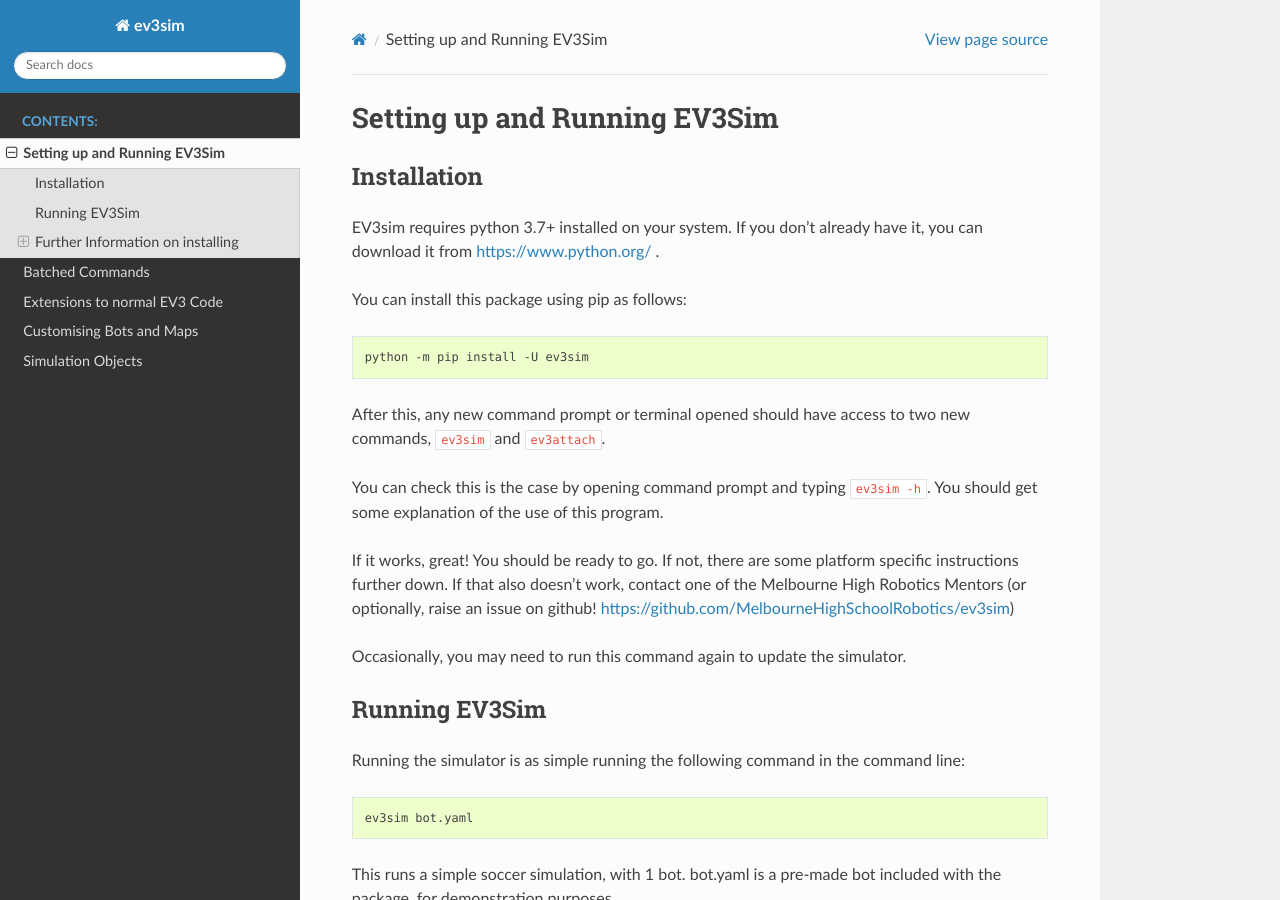
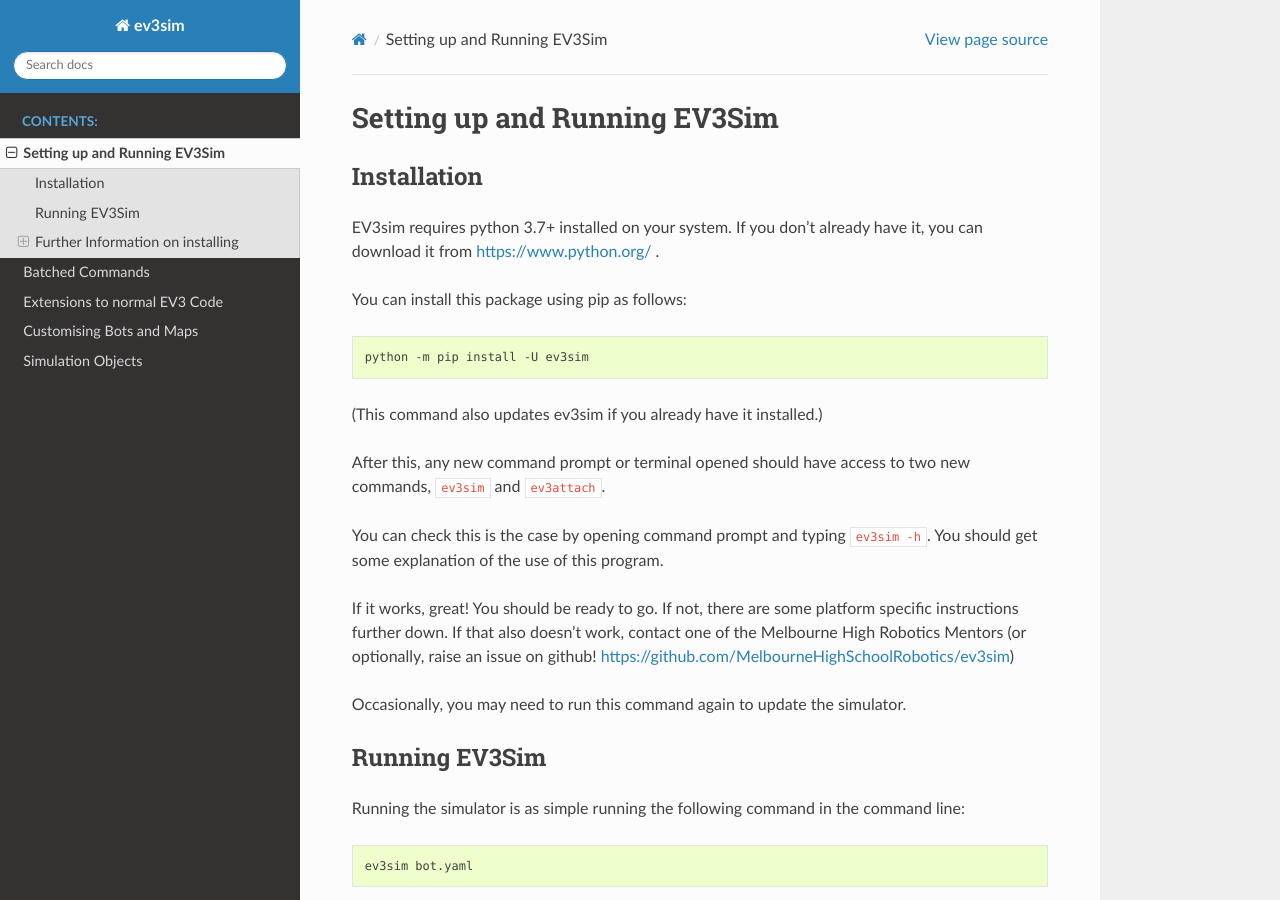
Before and after one commit to MelbourneHighSchoolRobotics/ev3sim, a Sphinx documentation site: the page built from docs/setup.rst, in a window 1280 px wide and 900 px high. Built offline with Sphinx 7.4.7 and the Read the Docs theme 2.0.0, drawn with Linux system fonts in a browser that asks for light colours.

Commit message:
Add updating instructions to docs.
Co-authored-by: Raymond <Juicymangoes123@users.noreply.github.com>

```diff
--- a/docs/setup.rst
+++ b/docs/setup.rst
@@ -11,6 +11,8 @@
 .. code-block:: bash
 
     python -m pip install -U ev3sim
+
+(This command also updates ev3sim if you already have it installed.)
 
 After this, any new command prompt or terminal opened should have access to two new commands, ``ev3sim`` and ``ev3attach``.
 
```
